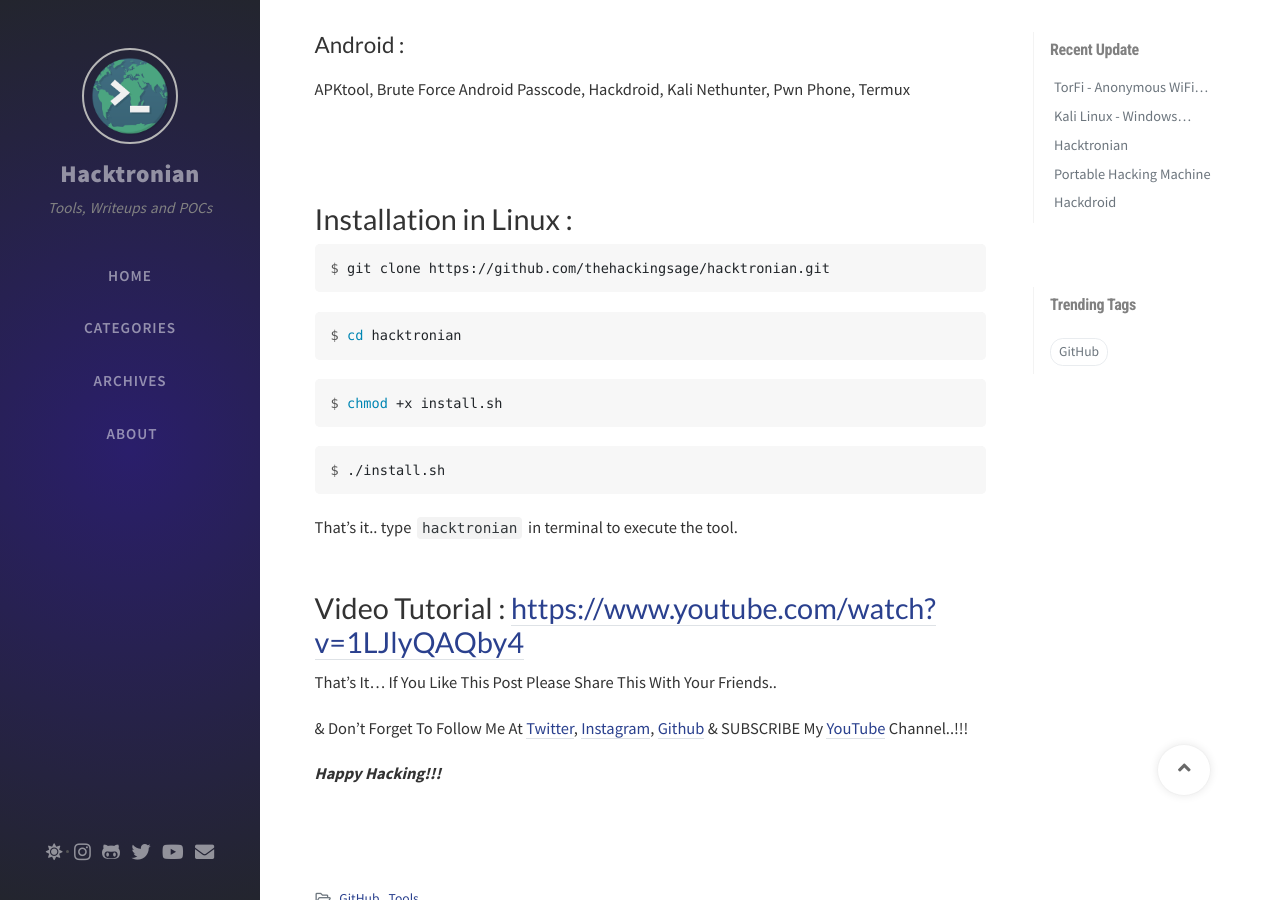
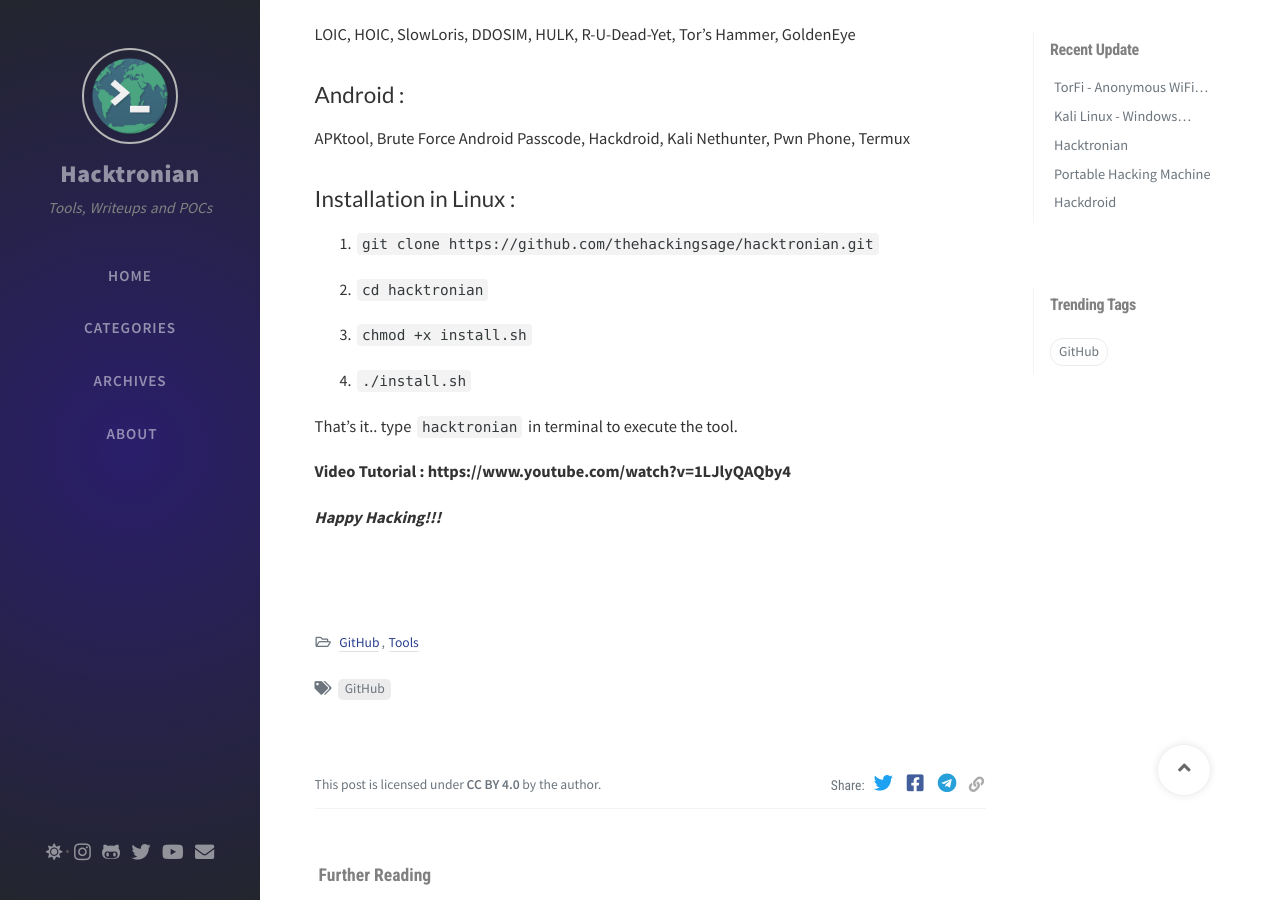
Before and after one commit to hacktronian/hacktronian.github.io, a Jekyll site: the page built from _posts/2018-1-22-hacktronian.md, in a window 1280 px wide and 900 px high, scrolled down 1559 px. Built offline with Jekyll 4.4.1, drawn with Linux system fonts in a browser that asks for light colours; nearby versions of some CDN libraries; comment, search, counter and statistics services are not loaded.

Commit message:
Update 2018-1-22-hacktronian.md

````diff
--- a/_posts/2018-1-22-hacktronian.md
+++ b/_posts/2018-1-22-hacktronian.md
@@ -1,17 +1,21 @@
 ---
+
 title: Hacktronian
 author: Mr.SAGE
-date: 2018-1-22 10:00:00 +0530
+date: 2018-1-22 17:06:00 +0530
 categories: [GitHub, Tools]
 tags: [GitHub]
 toc: false
+
 ---
 
-# About :
+![upload-image]({{ "/assets/img/blog/hacktronian_2.0.png" | relative_url }})
+
+## About :
 
 A Collection of Information Gathering, Phishing, Sniffing, Spoofing, Wireless Testing, Password Attacks, Web Hacking, Exploitation and Post Exploitation Tool for Linux & Android.
 
-![upload-image]({{ "/assets/img/blog/hacktronian_2.0.png" | relative_url }})
+![upload-image]({{ "/assets/img/blog/hacktronian.png" | relative_url }})
 
 ## Anonymity :
 
@@ -57,29 +61,18 @@
 
 APKtool, Brute Force Android Passcode, Hackdroid, Kali Nethunter, Pwn Phone, Termux
 
-![upload-image]({{ "/assets/img/blog/hacktronian.png" | relative_url }})
+## Installation in Linux :
 
-# Installation in Linux :
+1. `git clone https://github.com/thehackingsage/hacktronian.git`
 
-```terminal
-$ git clone https://github.com/thehackingsage/hacktronian.git
-```
-```terminal
-$ cd hacktronian
-```
-```terminal
-$ chmod +x install.sh
-```
-```terminal
-$ ./install.sh
-```
+2. `cd hacktronian`
+
+3. `chmod +x install.sh`
+
+4. `./install.sh`
 
 That's it.. type `hacktronian` in terminal to execute the tool.
 
-# Video Tutorial : <https://www.youtube.com/watch?v=1LJlyQAQby4>
-
-That's It... If You Like This Post Please Share This With Your Friends..
-
-& Don't Forget To Follow Me At [Twitter](https://www.twitter.com/thehackingsage), [Instagram](https://www.instagram.com/thehackingsage), [Github](https://www.github.com/thehackingsage) & SUBSCRIBE My [YouTube](https://www.youtube.com/channel/UCYK1n9A4TUq1CvGc6F3DzoA) Channel..!!!
+**Video Tutorial : https://www.youtube.com/watch?v=1LJlyQAQby4**
 
 ***Happy Hacking!!!***
````
